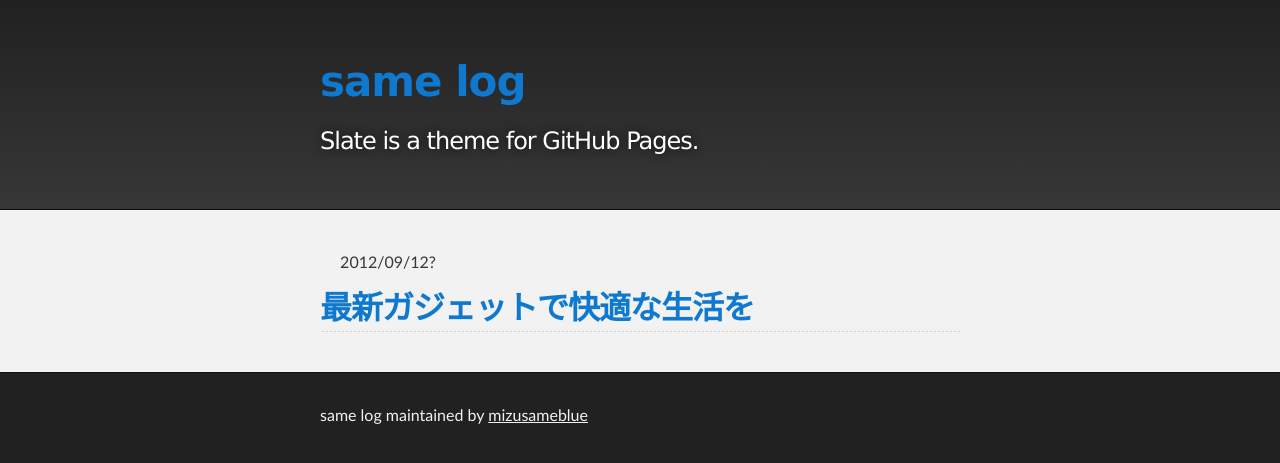
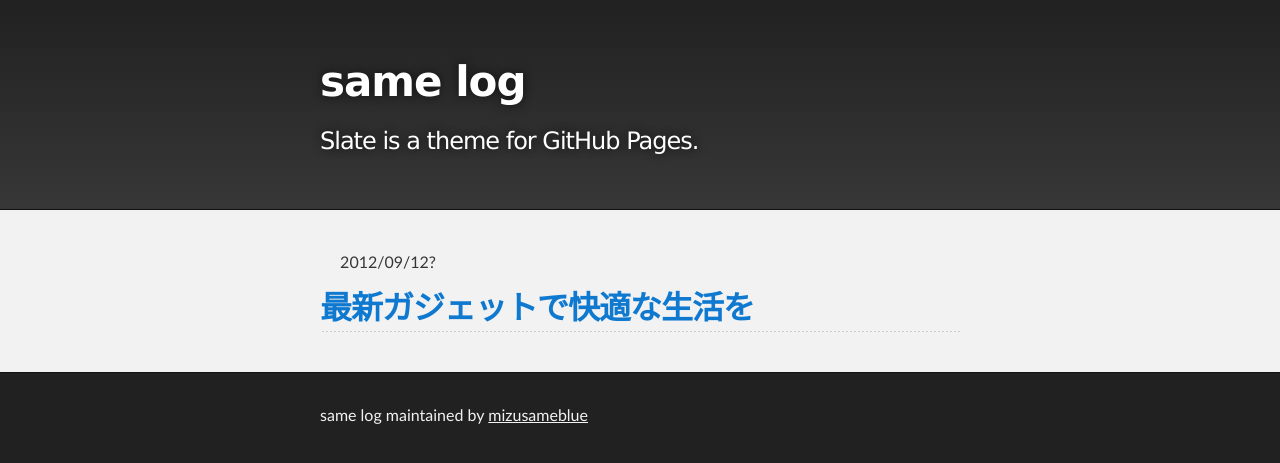
Before and after one commit to mizusameblue/blog, a Jekyll site: the page built from index.html, in a window 1280 px wide. Shown: the top 463 px of the page. Built offline with Jekyll 4.4.1, drawn with Linux system fonts in a browser that asks for light colours.

Commit message:
Update default.html

```diff
--- a/_layouts/default.html
+++ b/_layouts/default.html
@@ -16,7 +16,7 @@
     <!-- HEADER -->
     <div id="header_wrap" class="outer">
         <header class="inner">
-          {% if template != 'index' %}
+          {% if page.url == "/blog/" %}
           <h1 id="project_title"><a href="{{site.baseurl}}">{{ site.title | default: site.github.repository_name }}</a></h1>
           {% else %}
           <h1 id="project_title">{{ site.title | default: site.github.repository_name }}</h1>
```
